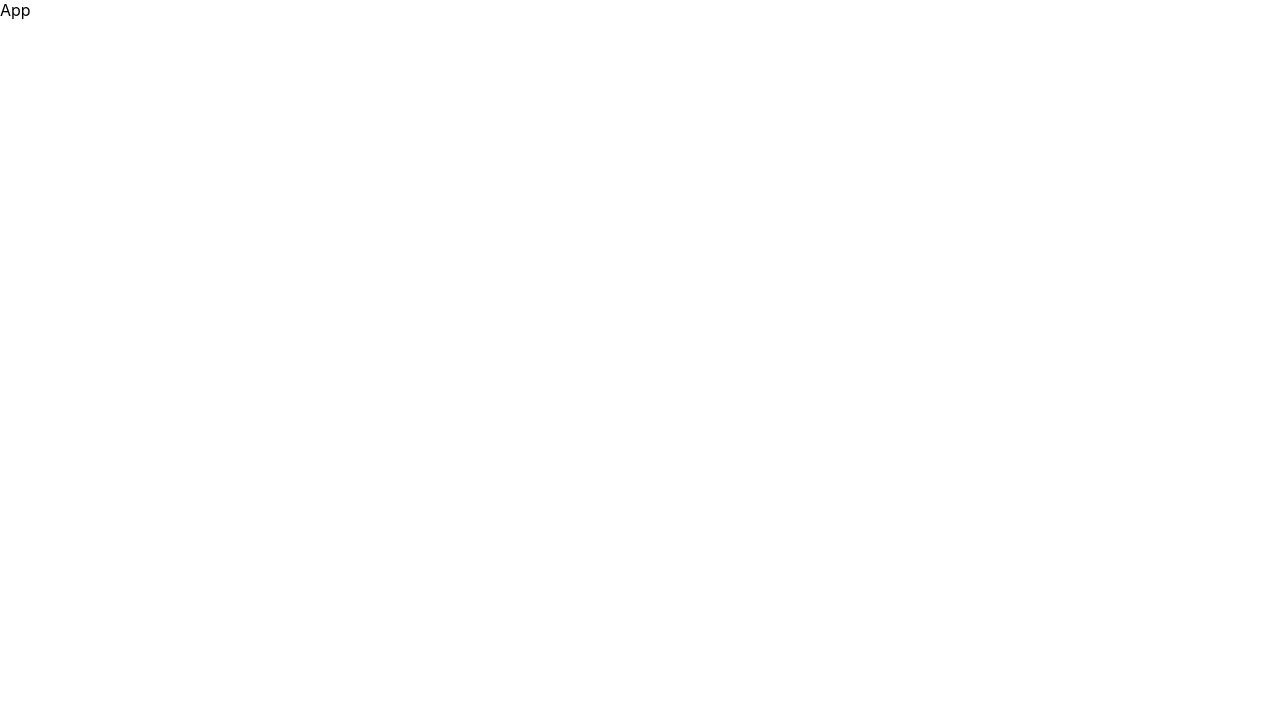
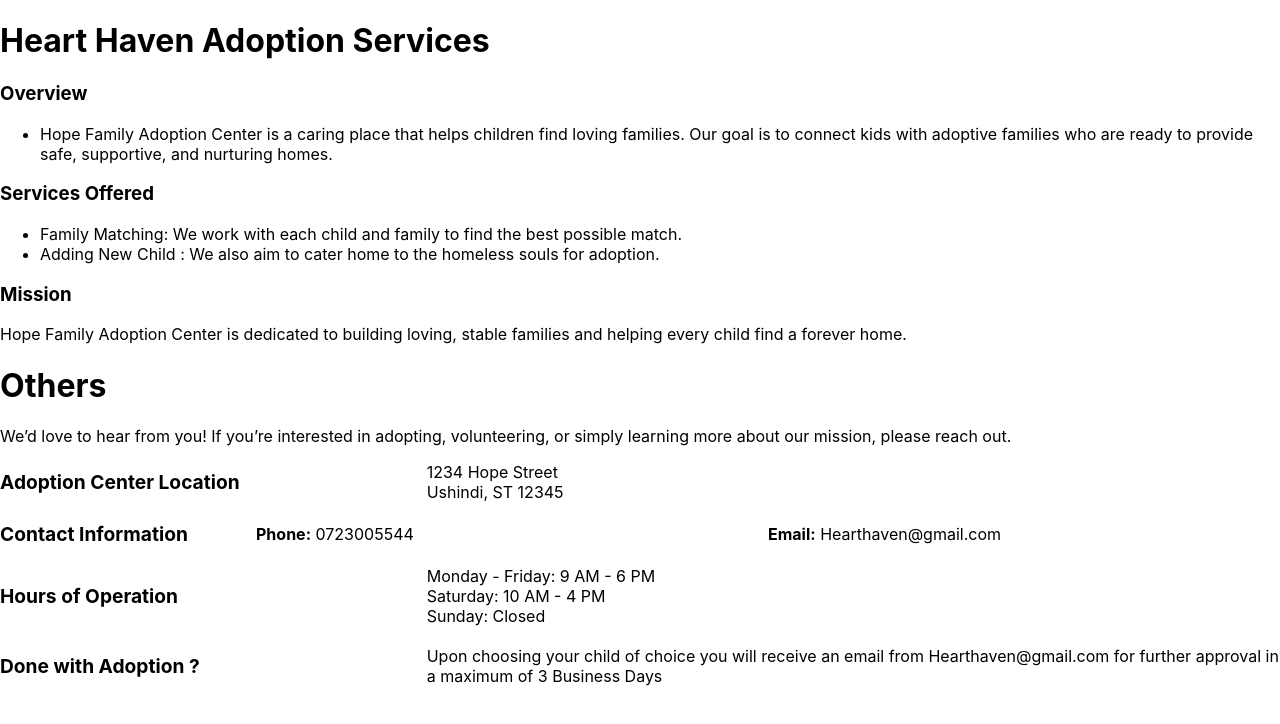
Before and after one commit to Kibuchi3560/HEART-HAVEN, a React (Create React App) app: page / in a window 1280 px wide. Shown: the top 724 px of the page. Built offline with nearby package versions, Linux system fonts and the light colour scheme.

Commit message:
First Commit

```diff
--- a/src/App.js
+++ b/src/App.js
@@ -1,7 +1,14 @@
 import React from 'react'
+import Header from './Header'
+import Footer from './Footer'
+import Details from './Details'
 
 export default function App() {
   return (
-    <div>App</div>
+    <div>
+     <Header/>
+     <Details />
+     <Footer />
+    </div>
   )
 }
--- a/src/Details.js
+++ b/src/Details.js
@@ -2,6 +2,22 @@ import React from 'react'
 
 export default function Details() {
   return (
-    <div>Details</div>
+    <div>
+        <h3>Overview</h3>
+        <ul>
+            <li>Hope Family Adoption Center is a caring place that helps children find loving families. Our goal is to connect kids with adoptive families who are ready to provide safe, supportive, and nurturing homes.</li>
+        </ul>
+        <h3>Services Offered</h3>
+        <ul>
+            <li>
+            Family Matching: We work with each child and family to find the best possible match.
+            </li>
+            <li>
+            Adding New Child : We also aim to cater home to the homeless souls for adoption.
+            </li>
+        </ul>
+        <h3>Mission</h3>
+       <p>Hope Family Adoption Center is dedicated to building loving, stable families and helping every child find a forever home.</p>
+    </div>
   )
 }
--- /dev/null
+++ b/src/Footer.css
@@ -0,0 +1,42 @@
+.contact-footer {
+    max-width: 800px;
+    margin: 0 auto;
+    padding: 20px;
+    font-family: Arial, sans-serif;
+    line-height: 1.6;
+  }
+
+  .contact-section {
+    display: flex;
+    align-items: center;
+    justify-content: space-between;
+    margin-bottom: 20px;
+  }
+
+  .contact-section h2 {
+    flex: 1;
+    margin: 0;
+    font-size: 1.2em;
+  }
+
+  .contact-section p,
+  .contact-section ul {
+    flex: 2;
+    margin: 0;
+  }
+
+  .social-links {
+    display: flex;
+    gap: 15px;
+    list-style-type: none;
+    padding: 0;
+  }
+
+  .social-links a {
+    text-decoration: none;
+    color: #0056b3;
+  }
+
+  .social-links a:hover {
+    text-decoration: underline;
+  }
--- a/src/Footer.js
+++ b/src/Footer.js
@@ -1,7 +1,32 @@
 import React from 'react'
+import "./Footer.css";
 
 export default function Footer() {
   return (
-    <div>Footer</div>
+    <div className="contact-container">
+      <h1>Others</h1>
+      <p>We’d love to hear from you! If you’re interested in adopting, volunteering, or simply learning more about our mission, please reach out.</p>
+
+      <div className="contact-section">
+        <h2>Adoption Center Location</h2>
+        <p>1234 Hope Street<br />Ushindi, ST 12345</p>
+      </div>
+
+      <div className="contact-section">
+        <h2>Contact Information</h2>
+        <p><strong>Phone:</strong> 0723005544</p>
+        <p><strong>Email:</strong> Hearthaven@gmail.com</p>
+      </div>
+
+      <div className="contact-section">
+        <h2>Hours of Operation</h2>
+        <p>Monday - Friday: 9 AM - 6 PM<br />Saturday: 10 AM - 4 PM<br />Sunday: Closed</p>
+      </div>
+
+      <div className="contact-section">
+        <h2>Done with Adoption ?</h2>
+        <p>Upon choosing your child of choice you will receive an email from Hearthaven@gmail.com for further approval in a maximum of 3 Business Days</p>
+      </div>
+    </div>
   )
 }
--- a/src/Header.js
+++ b/src/Header.js
@@ -2,6 +2,8 @@ import React from 'react'
 
 export default function Header() {
   return (
-    <div>Header</div>
+    <div>
+        <h1>Heart Haven Adoption Services</h1>
+    </div>
   )
 }
```
